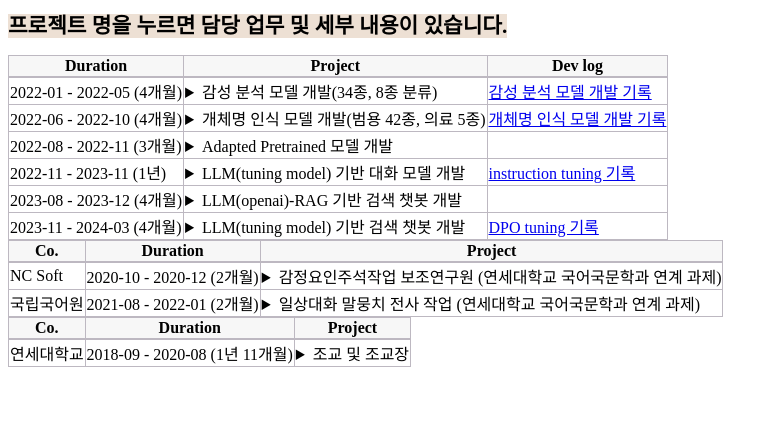
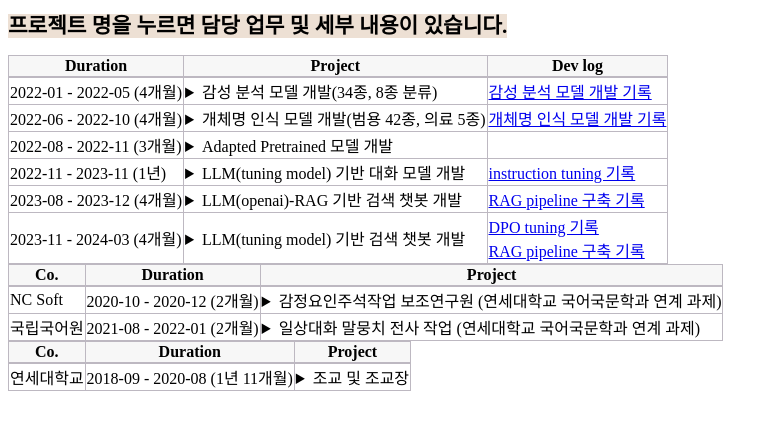
Before and after one commit to finddme/finddme.github.io, a Jekyll site: the page built from _posts/2022-01-01-Project.md, in a window 1280 px wide. Shown: the top 430 px of the page, without its empty margins (0-778 px from the left). Built offline with Jekyll 4.4.1, drawn with Linux system fonts in a browser that asks for light colours.

Commit message:
Update 2022-01-01-Project.md

```diff
--- a/_posts/2022-01-01-Project.md
+++ b/_posts/2022-01-01-Project.md
@@ -161,7 +161,7 @@
                   gpt-4-turbo의 영어 답변 반환 문제를 해결하기 위해 영-한 번역 플로우를 추가
             </details>
           </td>
-          <td class="line"> </td>
+          <td class="line"><a href="https://finddme.github.io/dev%20log/2024/01/02/rag/">RAG pipeline 구축 기록</a></td>
        </tr>
        <tr>
          <td class="line"> 2023-11 - 2024-03 (4개월)</td>
@@ -190,7 +190,9 @@
               <br>
             </details>
           </td>
-         <td class="line"><a href="https://finddme.github.io/dev%20log/2023/03/31/llm_tuning_merge/">DPO tuning 기록</a></td>
+         <td class="line"><a href="https://finddme.github.io/dev%20log/2023/03/31/llm_tuning_merge/">DPO tuning 기록</a>
+           <br>
+         <a href="https://finddme.github.io/dev%20log/2024/01/02/rag/">RAG pipeline 구축 기록</a></td>
        </tr>
    </table>
  </body>
```
